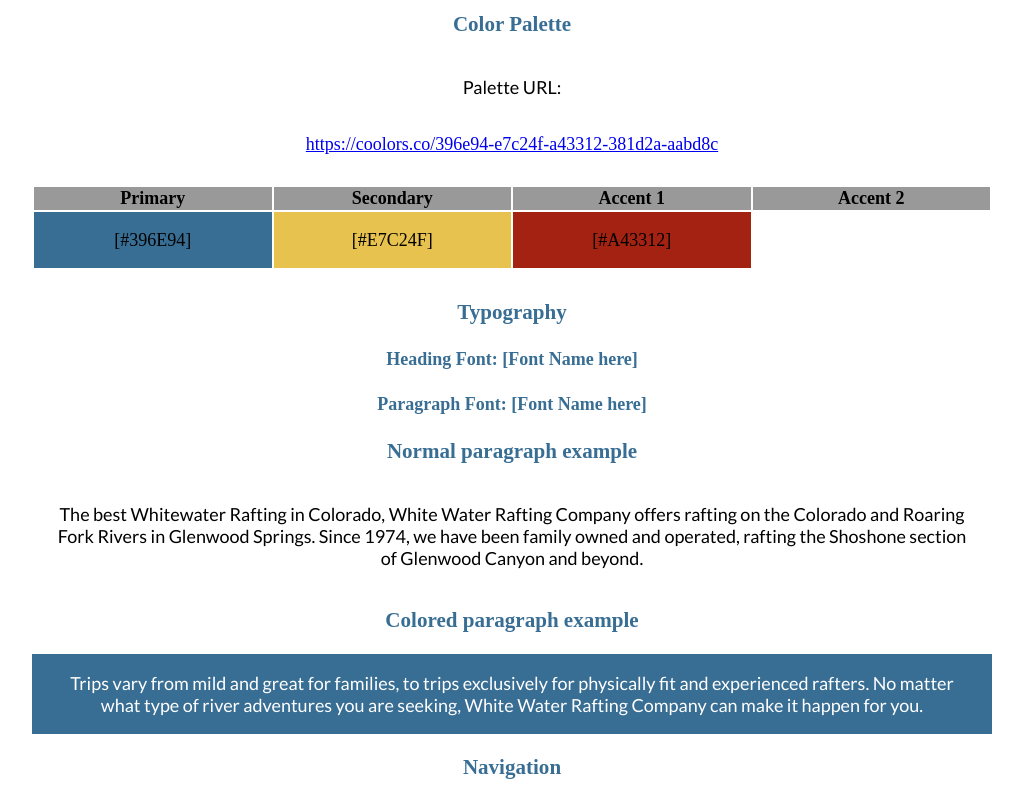
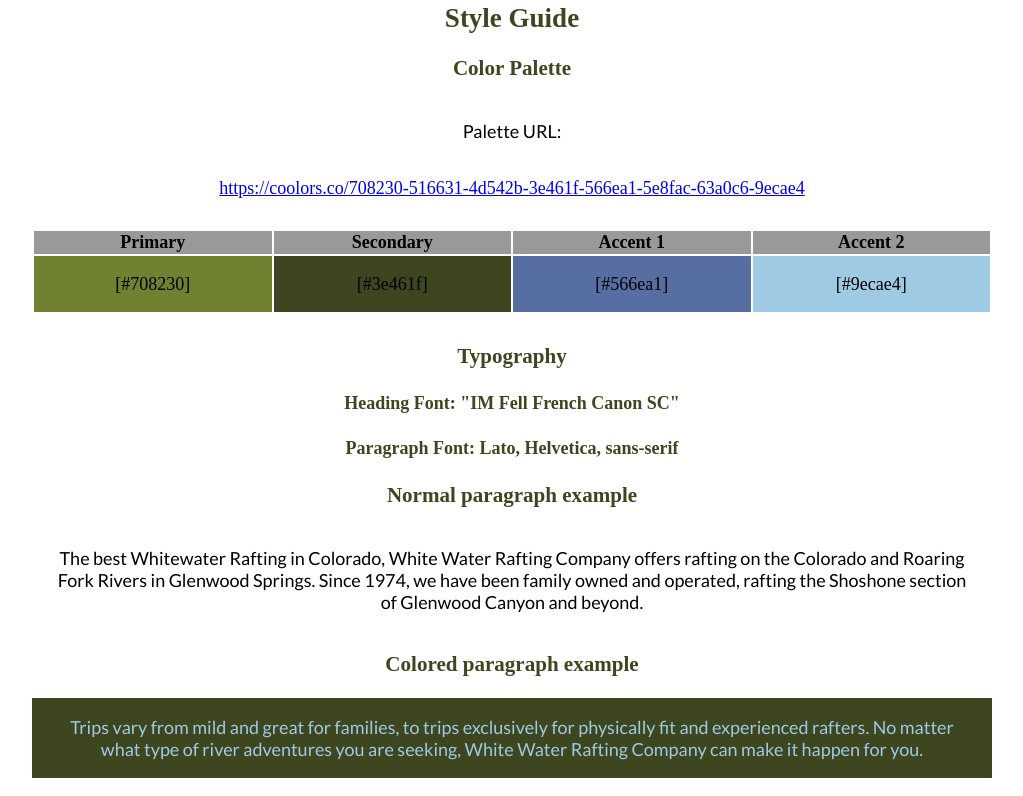
Before and after one commit to Resuork/wdd130, a plain HTML site: page wwr/site-plan-rafting.html in a window 1280 px wide. Shown: the part 1178-1974 px from the top of the page, without its empty margins (128-1151 px from the left). Drawn offline with Linux system fonts and the light colour scheme; a web font is replaced by a local one.

Commit message:
Site plan added

```diff
--- a/wwr/site-plan-rafting.html
+++ b/wwr/site-plan-rafting.html
@@ -10,9 +10,9 @@
 
 <body>
   <header>
-    <h1>[Site name] Site Plan</h1>
-    <h2>[FirstName LastName]</h2>
-    <h2>WDD 130-[section]</h2>
+    <h1>Global Rafting Adventures</h1>
+    <h2>Taylor Hill</h2>
+    <h2>WDD 130-?</h2>
     <!-- In the header above, add the name of your site, your name and class number. For example if you are in section 3 you would put WDD 130-03 -->
   </header>
   <main>
@@ -20,11 +20,11 @@
     <hr />
     <h2>Overview</h2>
     <h3>Purpose</h3>
-    <p>[Your purpose here]</p>
+    <p>The purpose of this website is to advertise this new white water rafting company and attract new customers</p>
     <!-- change this -->
 
     <h3>Audience</h3>
-    <p>[Your audience here]</p>
+    <p>Our target audience is teens, young adults, and adventurous adults who have been stuck in a sedentary lifestyle. We want to provide these clients with the opportunities to leave their homes and go on exciting adventures across the country, (and perhaps beyond). They would be able to access the site through all computers and smartphones.</p>
     <!-- change this -->
 
     <hr />
@@ -42,8 +42,8 @@
 
     <!-- Copy and paste the URL to your finished palette below. Replace the href value that is there with yours. Make sure to paste it into both the href value and the content text of the <a> tag -->
     <p>Palette URL:</p>
-    <a href="https://coolors.co/396e94-e7c24f-a43312-381d2a-aabd8c"
-      target="_blank">https://coolors.co/396e94-e7c24f-a43312-381d2a-aabd8c</a>
+    <a href="https://coolors.co/708230-516631-4d542b-3e461f-566ea1-5e8fac-63a0c6-9ecae4"
+      target="_blank">https://coolors.co/708230-516631-4d542b-3e461f-566ea1-5e8fac-63a0c6-9ecae4</a>
 
     <table class="colors">
       <tr>
@@ -54,10 +54,10 @@
       </tr>
       <!-- Replace the numbers in the boxes below with your hex color codes. Then switch to the site-plan.css file and change your colors there as well. -->
       <tr>
-        <td class="primary">[#396E94]</td>
-        <td class="secondary">[#E7C24F]</td>
-        <td class="accent1">[#A43312]</td>
-        <td class="accent2"></td>
+        <td class="primary">[#708230]</td>
+        <td class="secondary">[#3e461f]</td>
+        <td class="accent1">[#566ea1]</td>
+        <td class="accent2">[#9ecae4]</td>
       </tr>
     </table>
 
@@ -67,11 +67,11 @@
     <!-- Choose a font for your paragraphs (body copy) and headlines. What font(s) have you chosen? Think also about which of your colors above you might use for background and font colors. -->
 
     <h4>
-      Heading Font: [Font Name here]
+      Heading Font: "IM Fell French Canon SC"
       <!-- change this -->
     </h4>
     <h4>
-      Paragraph Font: [Font Name here]
+      Paragraph Font: Lato, Helvetica, sans-serif
       <!-- change this -->
     </h4>
     <h3>Normal paragraph example</h3>
--- a/wwr/styles/site-plan-rafting.css
+++ b/wwr/styles/site-plan-rafting.css
@@ -5,25 +5,25 @@ Fonts are separated by a | */
 
 :root {
   /* change the values below to your colors from your palette */
-  --primary-color: #396E94   ;
-  --secondary-color: #E7C24F ;
-  --accent1-color: #A42212;
-  --accent2-color: white;
+  --primary-color: #708230   ;
+  --secondary-color: #3e461f ;
+  --accent1-color: #566ea1;
+  --accent2-color: #9ecae4;
 
   /* change the values below to your chosen font(s) */
   --heading-font: "IM Fell French Canon SC";
   --paragraph-font: Lato, Helvetica, sans-serif;
 
   /* these colors below should be chosen from among your palette colors above */
-  --headline-color-on-white: #396E94;  /* headlines on a white background */
-  --headline-color-on-color: white; /* headlines on a colored background */
-  --paragraph-color-on-white: #396E94; /* paragraph text on a white background */
-  --paragraph-color-on-color: white; /* paragraph text on a colored background */
-  --paragraph-background-color: #396E94  ;
-  --nav-link-color: #396E94;
-  --nav-background-color: #D4AC0D;
-  --nav-hover-link-color: white;
-  --nav-hover-background-color: #396E94;
+  --headline-color-on-white: #3e461f;  /* headlines on a white background */
+  --headline-color-on-color: #9ecae4; /* headlines on a colored background */
+  --paragraph-color-on-white: #708230; /* paragraph text on a white background */
+  --paragraph-color-on-color: #9ecae4; /* paragraph text on a colored background */
+  --paragraph-background-color: #3e461f  ;
+  --nav-link-color: #9ecae4;
+  --nav-background-color: #566ea1;
+  --nav-hover-link-color: #9ecae4;
+  --nav-hover-background-color: #3e461f;
 }
 
 
```
